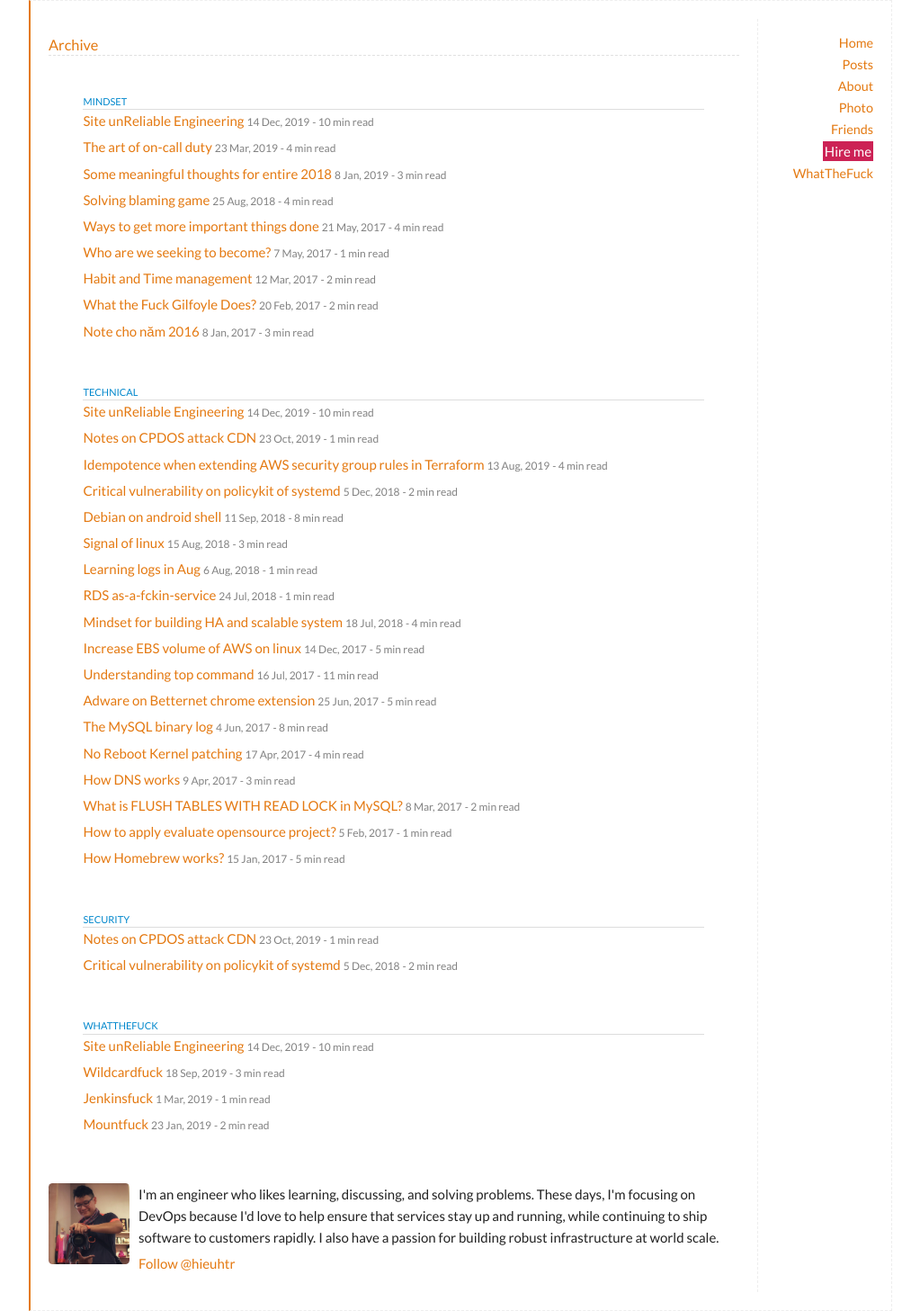
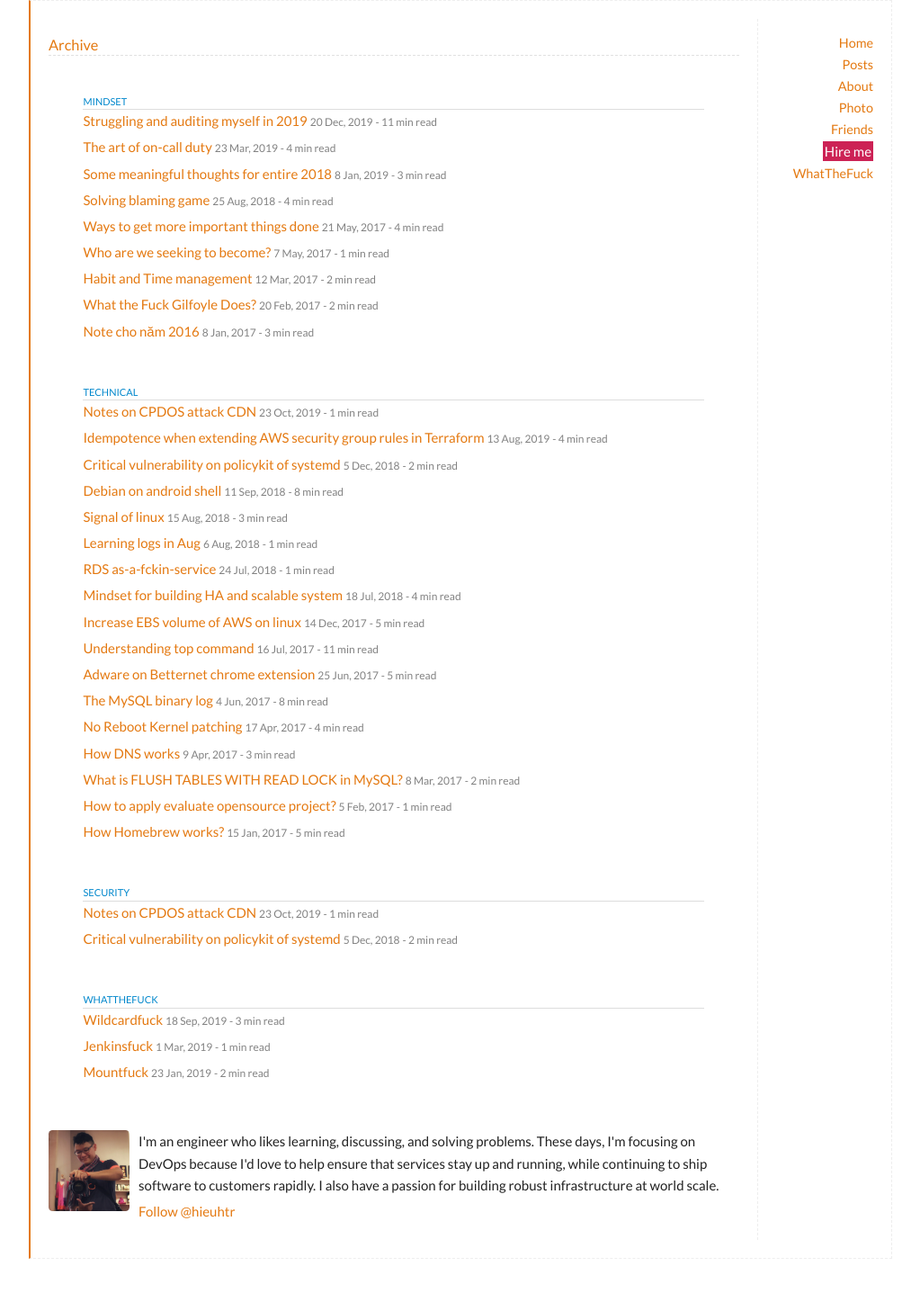
Before and after one commit to duykhang68/duykhang68.github.io, a Jekyll site: the page built from archive.html, in a window 1280 px wide. Shown: the whole page at 90% size, without its empty margins (128-1151 px from the left). Built offline with Jekyll 4.4.1, drawn with Linux system fonts in a browser that asks for light colours; comment, search, counter and statistics services are not loaded; after the commit the page ends 1399 px from its top, so only the background shows below that; some of the changed lines change nothing that is shown.

Commit message:
Rework on Struggling-and-auditing-myself-in-2019

```diff
--- a/_posts/2019-12-14-Site-nonReliable-engineering.markdown
+++ b/_posts/2019-12-20-Struggling-and-auditing-myself-in-2019.markdown
@@ -1,22 +1,21 @@
 ---
 layout: post
-title: Site unReliable Engineering
+title: Struggling and auditing myself in 2019
 category:
-- technical
-- whatthefuck
 - mindset
 description: Common failures and wrong thinking mindsets lead to fucked up
 ---
 
-I'm obsessed with keeping infrastructure up and finding better ways for commitments. My mental health turns bad because of seeing fucking services/ops that **were built & done carelessly** without any sufficiently exhausting efforts **including myself**. I don't care about what others think, about why they do what they do. **I'm serious**. Because... well, it belongs to them, no need to take my efforts for understanding it. In the end, **the most important is final outcome**: Is it good enough? Is it the right thing at the right time? How about quality? How about HA & scalable? Is it secure? and so on.
+**Before you read**:
+- I write this post only for myself in devops & infrastructure context, not everyone's else issues.
+- And the whole thing could be very discrete, not closely related to each other.
 
-In Devops/SRE scope, trying to adapt incoming tasks, solve problems by providing commonplace solution is...easy, it's get-shit-done inattentively, something is workaround, temporary. Yes, it's **EASY THINGS**, come with useless, low impact also very breakable. Well... at some points in my work-life, I realize that issues are not from the context, not from others. <a style="color:red;">Mostly issues are from me</a>, from my bad habits, bad thingking, bad mindsets. It makes me feel **shutting down**, **dumb**, **fucked-up** also with **getting lost**.
+## **FACTS**
 
-So...
-- <a style="color:red;">**AM I UNRELIABLE?**</a>
-- what's common failures that I was facing?
-- how can I make myself **not to go down the wrong path**?
-- and how can I avoid stumbling blocks and feel better?
+1. I'm obsessed with keeping infrastructure up and finding better ways for commitments everyday. My mental health turns bad because of seeing fucking services/ops that **were built & done carelessly** without any sufficiently exhausting efforts, not only from others engineers, but also **from myself**.
+
+2. In Devops/SRE scope, trying to adapt incoming tasks, solve problems by providing commonplace solution is...easy, it's get-shit-done inattentively, something is workaround, temporary. It's **EASY THINGS**, come with useless, low impact also very breakable. But **good things take time and efforts**. And the hard things make big impact.
+  > As a good rule of thumb, proprietary technology must be at least 10 times better than its closest substitute in some important dimension to lead to a real monopolistic advantage. - Zero to One – Peter Thiel
 
 <div style="max-width: 700px; vertical-align: middle; display: block; margin: auto;"><svg class="bar-chart"></svg></div>
 <script src="https://cdn.jsdelivr.net/npm/chart.xkcd@1/dist/chart.xkcd.min.js"></script>
@@ -40,16 +39,23 @@
   });
 </script>
 
-Keywords: [[rtfm]({% post_url 2019-12-14-Site-nonReliable-engineering %}#1-read-the-fucking-manual-rtfm),
-          [asking-why]({% post_url 2019-12-14-Site-nonReliable-engineering %}#2-no-rushing),
-          [fancy-title]({% post_url 2019-12-14-Site-nonReliable-engineering %}#3-focus-on-fancy-job-titles),
-          [stick-in-the-mud]({% post_url 2019-12-14-Site-nonReliable-engineering %}#4-stick-in-the-mud),
-          [fearfulness]({% post_url 2019-12-14-Site-nonReliable-engineering %}#5-fearfulness)]
+
+Well... at some points in my work-life, I realize that issues are not from the context, not from others. <a style="color:red;">**Mostly issues are from me**</a>, from my bad habits, bad thingking, bad mindsets. It makes me feel **shutting down**, **dumb**, **fucked-up** also with **getting lost**. I went down the wrong path many times, also got many bad results in 2019.
+
+So...
+- <a style="color:red;">**AM I UNRELIABLE?**</a>
+- what's common failures that I was facing? Lesson learn?
+- how can I make myself **not to go down the wrong path**?
+- and how can I avoid stumbling blocks and feel better?
+
+
+Clickable key points: [[rtfm]({% post_url 2019-12-20-Struggling-and-auditing-myself-in-2019 %}#1-read-the-fucking-manual-rtfm),
+          [asking-why]({% post_url 2019-12-20-Struggling-and-auditing-myself-in-2019 %}#2-no-rushing),
+          [fancy-title]({% post_url 2019-12-20-Struggling-and-auditing-myself-in-2019 %}#3-focus-on-fancy-job-titles),
+          [stick-in-the-mud]({% post_url 2019-12-20-Struggling-and-auditing-myself-in-2019 %}#4-stick-in-the-mud),
+          [fearfulness]({% post_url 2019-12-20-Struggling-and-auditing-myself-in-2019 %}#5-fearfulness)]
 
 <!--description-->
-
-
-So, here are some common failures of myself, I think that if I can describe so that maybe I can have a better version of myself.
 
 ## 1. **READ THE FUCKING MANUAL RTFM**
 Cases:
@@ -121,7 +127,7 @@
   - Laziness, idleness from myself. FML. I have no solution at this time. [tentatively accept]
   - <a style="color:red;">**Fucking fearfulness**</a>
     * fear of doing hard things, afraid of hard stuff, fear because that technical point is too hard to learn
-    * fear because it's edge case, fear & [struggle with changes]({% post_url 2019-12-14-Site-nonReliable-engineering %}#4-stick-in-the-mud)
+    * fear because it's edge case, fear & [struggle with changes]({% post_url 2019-12-20-Struggling-and-auditing-myself-in-2019 %}#4-stick-in-the-mud)
     * fear when working with legacy/unknow things, fear of doing it wrong, making mistakes, fear of receiving bad feedbacks from others
     * feel scared of being not good enough for new challenges, new upcoming things
     * ...
```
Also changed, not shown: 6 other files.
